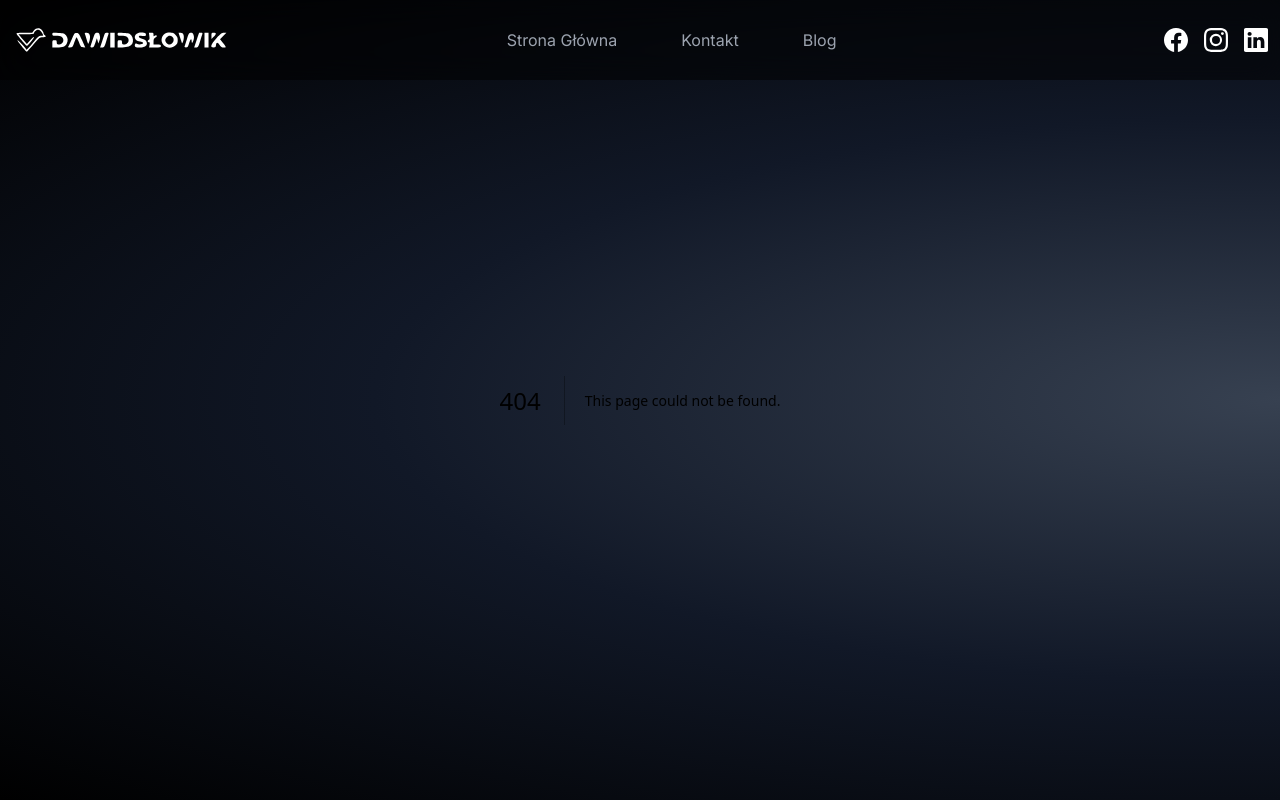
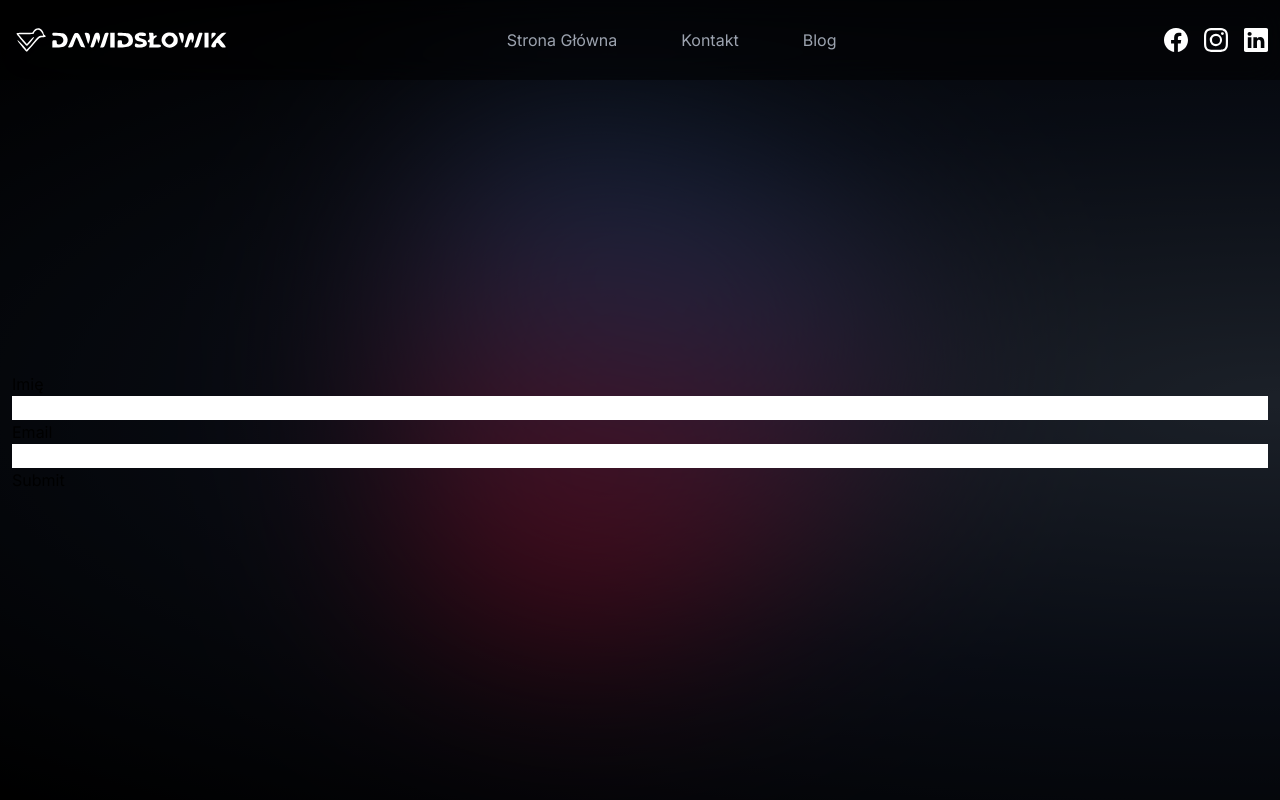
Before and after one commit to VxrRoot/webnova-com, a Next.js app: page /kontakt in a window 1280 px wide. Before the commit this address had no page. Built offline with nearby package versions, Linux system fonts and the light colour scheme.

Commit message:
create send email logic

```diff
--- /dev/null
+++ b/app/components/contact-form/ContactForm.tsx
@@ -0,0 +1,73 @@
+"use client";
+import { sendContactForm } from "@/lib/api";
+import { FC, useState } from "react";
+
+const initValues = {
+    name: "",
+    email: "",
+    phone: "",
+    message: "",
+};
+
+const initState = { values: initValues, errors: {}, isLoading: false };
+
+const ContactForm: FC = () => {
+    const [formState, setFormState] = useState(initState);
+    const [touched, setTouched] = useState({});
+
+    const { values, errors, isLoading } = formState;
+
+    const handleBlur = (e: React.FocusEvent<HTMLInputElement>) => {
+        const { name } = e.target;
+        setTouched((prev) => ({ ...prev, [name]: true }));
+    };
+
+    const handleChange = (e: React.ChangeEvent<HTMLInputElement>) => {
+        const { name, value } = e.target;
+
+        setFormState((prev) => ({
+            ...prev,
+            values: { ...prev.values, [name]: value },
+        }));
+    };
+
+    const handleSubmit = async (e: React.FormEvent<HTMLFormElement>) => {
+        e.preventDefault();
+        setFormState((prev) => ({ ...prev, isLoading: true }));
+        try {
+            const response = await sendContactForm(values);
+        } catch (err) {
+            console.log(err);
+        }
+    };
+
+    return (
+        <section className="padding-x max-w-7xl mx-auto w-full">
+            <form onSubmit={handleSubmit}>
+                <div className="flex flex-col ">
+                    <label htmlFor="">Imię</label>
+                    <input
+                        type="text"
+                        name="name"
+                        value={values.name}
+                        onChange={handleChange}
+                        onBlur={handleBlur}
+                    />
+                </div>
+                <div className="flex flex-col ">
+                    <label htmlFor="">Email</label>
+                    <input
+                        type="email"
+                        name="email"
+                        value={values.email}
+                        onChange={handleChange}
+                        onBlur={handleBlur}
+                    />
+                </div>
+                <button>Submit</button>
+            </form>
+        </section>
+    );
+};
+
+export default ContactForm;
--- /dev/null
+++ b/app/kontakt/page.tsx
@@ -0,0 +1,17 @@
+import GradientBackgroundLayout from "@/src/layouts/GradientBackground";
+import React from "react";
+import ContactForm from "../components/contact-form/ContactForm";
+
+const Contact = () => {
+    return (
+        <main className="min-h-screen relative ">
+            <GradientBackgroundLayout>
+                <div className="pt-16 min-h-screen flex items-center">
+                    <ContactForm />
+                </div>
+            </GradientBackgroundLayout>
+        </main>
+    );
+};
+
+export default Contact;
--- /dev/null
+++ b/config/nodemailer.js
@@ -0,0 +1,16 @@
+import nodemailer from "nodemailer";
+
+console.log(process.env.EMAIL_PASS);
+
+export const transporter = nodemailer.createTransport({
+    service: "gmail",
+    auth: {
+        user: process.env.EMAIL_ADDRESS,
+        pass: process.env.EMAIL_PASS,
+    },
+});
+
+export const mailOptions = {
+    //     from: process.env.EMAIL_ADDRESS,
+    //     to: process.env.EMAIL_ADDRESS,
+};
--- /dev/null
+++ b/lib/api.ts
@@ -0,0 +1,17 @@
+interface ContactFormData {
+    name: string;
+    email: string;
+    message: string;
+}
+
+export const sendContactForm = async (data: ContactFormData) => {
+    const res = await fetch("/api/contact", {
+        method: "POST",
+        headers: {
+            "Content-Type": "application/json",
+            Accept: "application/json",
+        },
+        body: JSON.stringify(data),
+    });
+    return res.json();
+};
--- a/package.json
+++ b/package.json
@@ -22,6 +22,7 @@
         "eslint": "8.32.0",
         "eslint-config-next": "13.1.2",
         "next": "13.1.2",
+        "nodemailer": "^6.9.0",
         "react": "18.2.0",
         "react-dom": "18.2.0",
         "swiper": "^8.4.6",
--- /dev/null
+++ b/pages/api/contact.ts
@@ -0,0 +1,35 @@
+import { NextApiRequest, NextApiResponse } from "next";
+import { mailOptions, transporter } from "../../config/nodemailer";
+
+export default async function handler(
+    req: NextApiRequest,
+    res: NextApiResponse
+) {
+    if (req.method === "POST") {
+        const { name, email } = req.body;
+
+        if (!name || !email) {
+            res.status(400).json({ message: "Please fill in all fields" });
+            return;
+        }
+
+        try {
+            await transporter.sendMail({
+                ...mailOptions,
+                from: `${email}`,
+                to: process.env.EMAIL_ADDRESS,
+                subject: `Message from ${name} - ${email}`,
+                html: `
+                <p>From: ${name} - ${email}</p>
+                `,
+            });
+            res.status(200).json({ message: "Message sent successfully!" });
+        } catch (error: any) {
+            console.log(error);
+
+            res.status(500).json({ message: error.message });
+        }
+    }
+
+    res.status(200).json({ message: "Message sent successfully!" });
+}
--- /dev/null
+++ b/src/layouts/GradientBackground.module.css
@@ -0,0 +1,33 @@
+@keyframes rotate {
+    0% {
+        transform: rotate(0deg);
+    }
+    100% {
+        transform: rotate(360deg);
+    }
+}
+
+.gradient {
+    --size: 250px;
+    --speed: 50s;
+    --easing: cubic-bezier(0.8, 0.2, 0.2, 0.8);
+    --colorDetailsRed: #b3001b;
+    --colorDetailsBlue: #255c99;
+    width: var(--size);
+    height: var(--size);
+    filter: blur(calc(var(--size) / 5));
+    position: absolute;
+    z-index: 9;
+    background-image: linear-gradient(
+        var(--colorDetailsBlue),
+        var(--colorDetailsRed)
+    );
+    animation: rotate var(--speed) var(--easing) alternate infinite;
+    border-radius: 30% 70% 70% 30% / 30% 30% 70% 70%;
+}
+
+@media (min-width: 720px) {
+    .gradient {
+        --size: 500px;
+    }
+}
--- /dev/null
+++ b/src/layouts/GradientBackground.tsx
@@ -0,0 +1,21 @@
+import React, { FC } from "react";
+import styles from "./GradientBackground.module.css";
+
+interface IGradientBackgroundLayout {
+    children: React.ReactNode;
+}
+
+const GradientBackgroundLayout: FC<IGradientBackgroundLayout> = ({
+    children,
+}) => {
+    return (
+        <section
+            className={`min-w-full h-full relative flex items-center justify-center overflow-hidden`}
+        >
+            <div className={styles.gradient} />
+            <div className="z-10 bg-black/50 w-full h-full">{children}</div>
+        </section>
+    );
+};
+
+export default GradientBackgroundLayout;
--- a/src/sections/services-section/ServicesSection.tsx
+++ b/src/sections/services-section/ServicesSection.tsx
@@ -5,6 +5,7 @@ import SingleService from "./elements/SingleService";
 import SupportImg from "../../assets/support.jpg";
 import WbCreator from "../../assets/wbcreator.jpg";
 import WbCreate from "../../assets/wbcreate.jpg";
+import GradientBackgroundLayout from "@/src/layouts/GradientBackground";
 
 const services = [
     {
@@ -32,11 +33,7 @@ const services = [
 
 const ServicesSection = () => {
     return (
-        <section
-            className={`min-w-full h-full relative flex items-center justify-center overflow-hidden`}
-        >
-            <div className={styles.gradient} />
-            <div className="z-10 bg-black/50 w-full h-full">
+        <GradientBackgroundLayout>
             <section className="w-full max-w-7xl m-auto my-20 padding-x">
                 <SectionHeadline text="Co mogę dla Ciebie zrobić?" />
                 <div className="flex flex-col md:flex-row items-center gap-5 pt-10">
@@ -51,8 +48,7 @@ const ServicesSection = () => {
                     ))}
                 </div>
             </section>
-            </div>
-        </section>
+        </GradientBackgroundLayout>
     );
 };
 
```
Also changed, not shown: 1 other file (tests, documents, lock files or other folders). Lines whose indentation alone changed are shown as unchanged.
